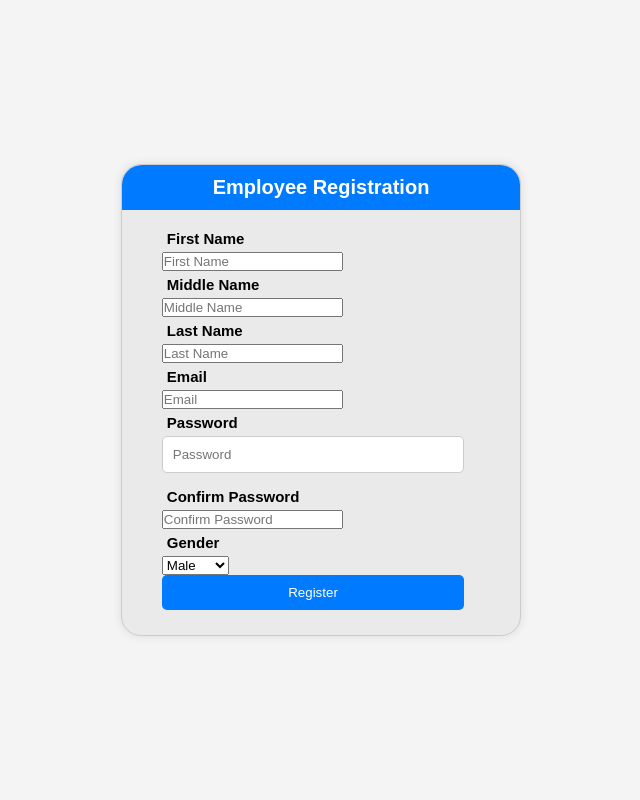
After one commit to braynen305-byte/sps, a PHP site: page /pages/register.php in a window 1280 px wide. The commit adds this page. Shown: the whole page, without its empty margins (319-959 px from the left). Run offline with PHP 8.4, Linux system fonts and the light colour scheme.

Commit message:
final file structure

```diff
--- /dev/null
+++ b/pages/register.php
@@ -0,0 +1,52 @@
+<!DOCTYPE html>
+<html lang="en">
+<head>
+    <meta charset="UTF-8">
+    <meta name="viewport" content="width=device-width, initial-scale=1.0">
+    <link rel="stylesheet" href="../styles/main.css">
+    <title>Employee Registration</title>
+</head>
+
+
+<body>
+
+
+
+            <div class="container">
+
+                <h1>Employee Registration</h1>
+
+                <form action="/pages/register.php" method="post">
+
+                    <label for="firstname">First Name</label>
+                    <input type="text" name="firstname" id="firstname" placeholder="First Name">
+
+                    <label for="middlename">Middle Name</label>
+                    <input type="text" name="middlename" id="middlename" placeholder="Middle Name">
+
+                    <label for="lastname">Last Name</label>
+                    <input type="text" name="lastname" id="lastname" placeholder="Last Name">
+
+                    <label for="email">Email</label>
+                    <input type="email" name="email" id="email" placeholder="Email">
+
+                    <label for="password">Password</label>
+                    <input type="password" name="password" id="password" placeholder="Password">
+
+                    <label for="confirm_password">Confirm Password</label>
+                    <input type="password" name="confirm_password" id="confirm_password" placeholder="Confirm Password">
+
+                    <label for="gender">Gender</label>
+                    <select name="gender" id="gender">
+                        <option value="male">Male</option>
+                        <option value="female">Female</option>
+                    </select>
+
+                    <button type="submit">Register</button>
+                </form>
+
+            </div>
+
+
+</body>
+</html>
```
Also changed, not shown: includes/dbnotes.sql (+15 -0 lines), index.php (+12 -4 lines), pages/forgotpass.php (added, +23 -0 lines), includes/auth.php (added), includes/signup.php (added), pages/dashboard.php (added), pages/profile.php (added), pages/workorder.php (added), 1 other file.
